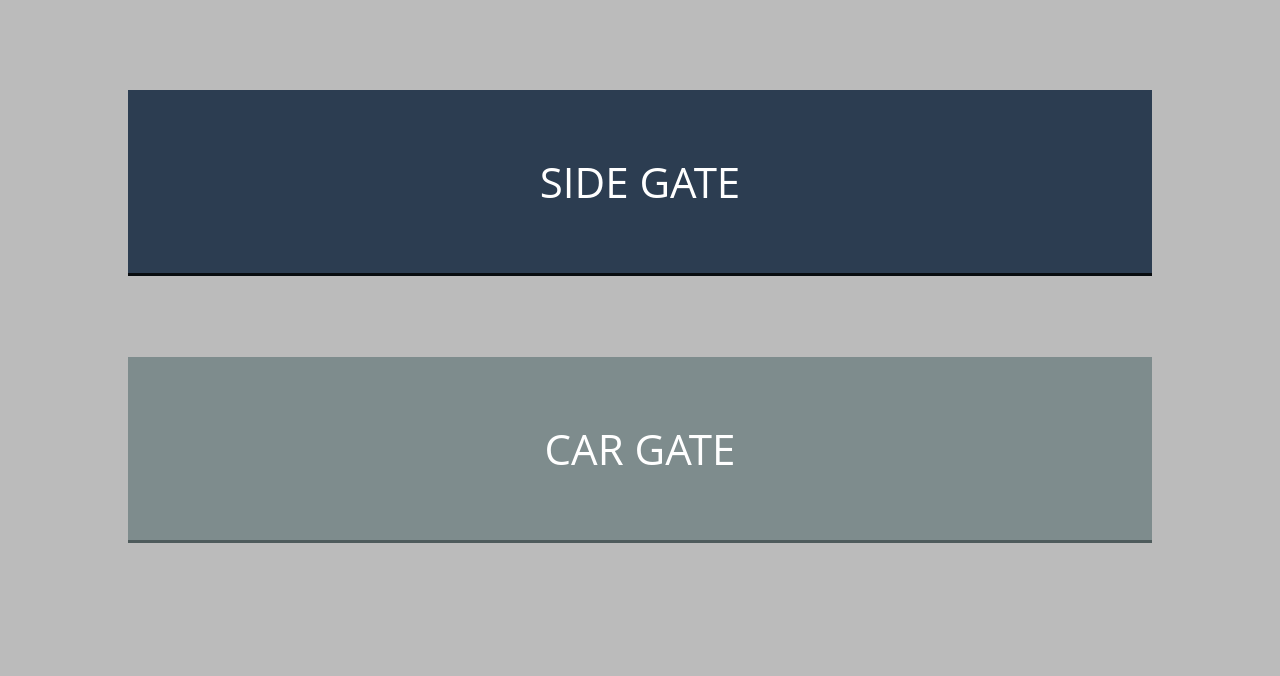
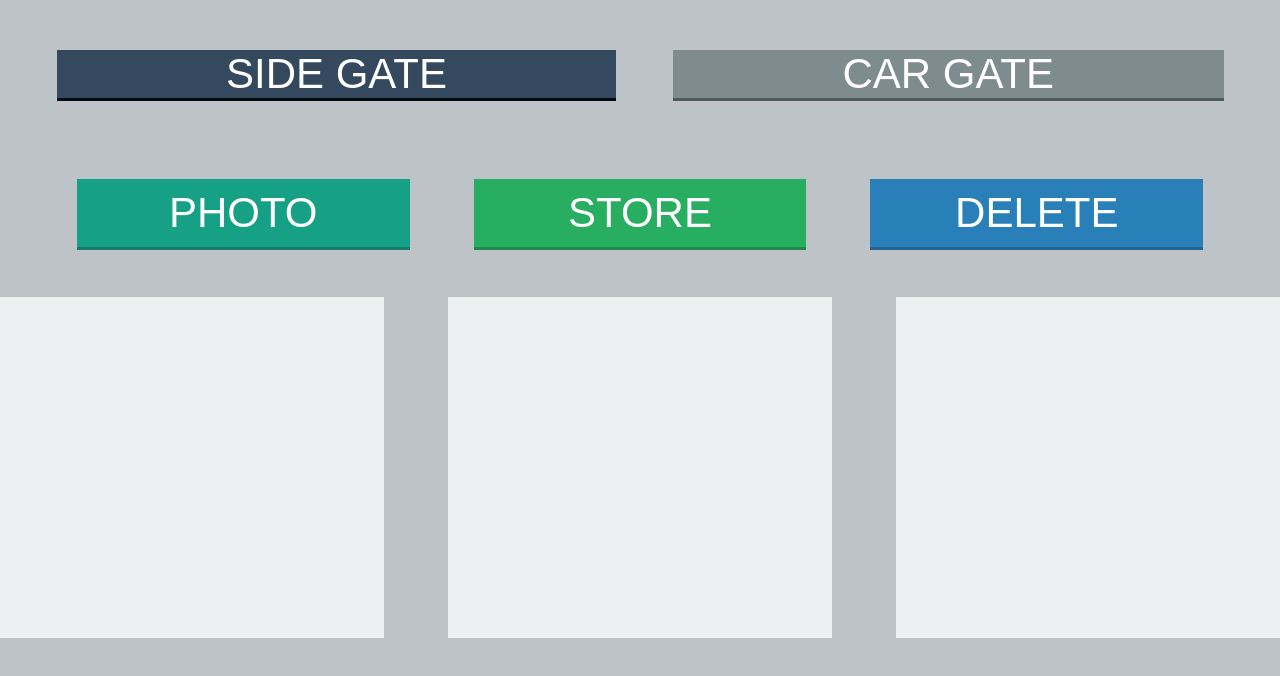
Before and after one commit to chiefenne/Garage, a plain HTML site: page index.html in a window 1280 px wide. Drawn offline with Linux system fonts and the light colour scheme.

Commit message:
Added camera feature and image upload

```diff
--- a/index.html
+++ b/index.html
@@ -9,13 +9,53 @@
 
 <body>
 
-    <div id='pedestrian' onclick='onButtonClicked(this, id)'>
-        <p class='btn btn-dark'>SIDE GATE</p>
-    </div>
+    <div class='container-doors'>
+        <div id=placeholder></div>
+        <div id='pedestrian' onclick='onDoorClicked(this, id)'>
+            <p class='btn btn-door btn-dark'>SIDE GATE</p>
+        </div>
+        <div id=placeholder></div>
+        <div id='gate' onclick='onDoorClicked(this, id)'>
+            <p class='btn btn-door btn-concrete'>CAR GATE</p>
+        </div>
+        <div id=placeholder></div>
+    </div> <!-- end id=container_doors -->
 
-    <div id='gate' onclick='onButtonClicked(this, id)'>
-        <p class='btn btn-concrete'>CAR GATE</p>
-    </div>
+    <div class='container-response'>
+        <div id='response'>
+            <p id='response_text' class='btn btn-green'></p>
+        </div>
+    </div> <!-- end id=container_doors -->
+
+    <div class='container-camera'>
+        <div id='l-cam' onclick='onCameraClicked(this, id)'>
+            <p class='btn cam'>PHOTO</p>
+        </div>
+        <div id='m-cam' onclick='onCameraClicked(this, id)'>
+            <p class='btn cam'>STORE</p>
+        </div>
+        <div id='r-cam' onclick='onCameraClicked(this, id)'>
+            <p class='btn cam'>DELETE</p>
+        </div>
+    </div> <!-- end id=container_camera -->
+
+    <div class='container-image'>
+        <div id='l-img'>
+            <img id='left' src='placeholder.png' alt='placeholder' width=100%>
+        </div>
+        <div id='m-img'>
+            <img  id='middle' src='placeholder.png' alt='placeholder' width=100%>
+        </div>
+        <div id='r-img'>
+            <img  id='right' src='placeholder.png' alt='placeholder' width=100%>
+        </div>
+    </div> <!-- end id=container_image -->
+
+    <div class='container-response-cam'>
+        <div id='cam_response'>
+            <p id='cam_response_text' class='btn btn-green'></p>
+        </div>
+    </div> <!-- end id=container-response-cam -->
 
     <script src='handler.js'></script>
 
--- a/static/handler.js
+++ b/static/handler.js
@@ -1,10 +1,33 @@
 //
-// handler function for button click events
+// handler functions for button click events
 //
 
-function onButtonClicked(obj, id) {
-  var xmlhttp;
-  xmlhttp = new XMLHttpRequest();
-  xmlhttp.open('GET', '/click?id=' + id, true);
-  xmlhttp.send();
-};
+function onDoorClicked(obj, id) {
+  var xhttp;
+
+  xhttp = new XMLHttpRequest();
+  xhttp.onreadystatechange = function() {
+  if (xhttp.readyState == 4 && xhttp.status == 200) {
+    document.getElementById('response_text').innerHTML = xhttp.responseText;
+    }
+  }
+  xhttp.open('GET', '/door?id='+id, true);
+  xhttp.send();
+}
+
+function onCameraClicked(obj, id) {
+  var xhttp;
+  var cam_pos = { 'l-cam': 'left', 'm-cam': 'middle', 'r-cam': 'right'};
+
+  xhttp = new XMLHttpRequest();
+  xhttp.onreadystatechange = function() {
+  if (xhttp.readyState == 4 && xhttp.status == 200) {
+    document.getElementById('cam_response_text').innerHTML = xhttp.responseText;
+    // add time to request to act as cachebreaker
+    // i.e. photo will be loaded again instead of being cached
+    document.getElementById(cam_pos[id]).src='my_image.png?' + new Date().getTime();
+    }
+  }
+  xhttp.open('GET', '/cam?id='+id, true);
+  xhttp.send();
+}
--- a/static/styles.css
+++ b/static/styles.css
@@ -3,27 +3,111 @@
 
 
 body {
-    width: 80%;
     margin-left: auto;
     margin-right: auto;
-    background-color: #bbb;
+    background-color: #bdc3c7;
+    -webkit-user-select: none;
+    user-select: none;
 }
 
-#pedestrian {margin-top: 3em;}
+.container-doors{
+    display: flex;
+    align-items: center;
+    justify-content: center;
+}
 
-.btn {font-size: 42px; white-space: nowrap; width:100%; padding: 1.5em 0em;
-    font-family: Open Sans, Helvetica,Arial,sans-serif;
-    display: inline-block; color: #fff; text-align: center;
-    -webkit-transition: border .25s linear, color .25s linear, background-color .25s linear;
-    -webkit-user-select: none;
-    transition: border .25s linear, color .25s linear, background-color .25s linear;}
+#pedestrian, #gate {
+    flex-grow: 6;
+}
+#placeholder {
+    flex-grow: 1;
+}
 
-/*DARK BUTTON STYLES*/
-.btn.btn-dark{background-color: #2c3d51; border-color: #2c3d51; -webkit-box-shadow: 0 3px 0 #080c0f; box-shadow: 0 3px 0 #080c0f;}
-.btn.btn-dark:hover{background-color:#202d3d;}
-.btn.btn-dark:active{top: 3px; outline: none; -webkit-box-shadow: none; box-shadow: none;}
+.container-response {
+    height: 5%;
+    margin-top: 0px;
+    display: flex;
+    align-items: center;
+    justify-content: center;
+}
 
-/*CONCRETE BUTTON STYLES*/
-.btn.btn-concrete{background-color: #7e8c8d; border-color: #7e8c8d; -webkit-box-shadow: 0 3px 0 #4e5b5c; box-shadow: 0 3px 0 #4e5b5c;}
-.btn.btn-concrete:hover{background-color:#6a7879;}
-.btn.btn-concrete:active{top: 3px; outline: none; -webkit-box-shadow: none; box-shadow: none;}
+#response_text {
+    font-size: 24px;
+    margin: 0 0 0 0;
+}
+
+.container-response-cam {
+    height: 5%;
+    margin-top: 0px;
+    display: flex;
+    align-items: center;
+    justify-content: center;
+}
+
+#cam_response_text {
+    font-size: 24px;
+    margin: 0 0 0 0;
+}
+
+.container-camera {
+    display: flex;
+    align-items: center;
+    justify-content: center;
+}
+
+.container-image {
+    margin-top: 50px;
+    display: flex;
+    align-items: center;
+    justify-content: center;
+}
+
+#m-cam, #m-img {
+    padding-left: 5%;
+    padding-right: 5%;
+}
+
+#l-cam, #m-cam, #r-cam {width: 26%}
+
+#l-cam .cam {background-color: #16a085; box-shadow: 0 3px 0 #117D68;}
+#m-cam .cam {background-color: #27ae60; box-shadow: 0 3px 0 #1F894C;}
+#r-cam .cam {background-color: #2980b9; box-shadow: 0 3px 0 #216694;}
+
+#l-cam .cam:active {top: 3px; outline: none; box-shadow: none;}
+#m-cam .cam:active {top: 3px; outline: none; box-shadow: none;}
+#r-cam .cam:active {top: 3px; outline: none; box-shadow: none;}
+
+.btn {
+    height: 20%;
+    margin-bottom: 0px;
+    font-size: 42px;
+    font-family: Arial;
+    color: #fff;
+    background: #3498db;
+    text-decoration: none;
+    /* for centering text, etc. in class btn following 3 lines are needed */
+    display: flex;
+    align-items: center;
+    justify-content: center;
+}
+
+.btn.cam {
+    height: 5%;
+    padding-left: 0;
+    padding-right: 0;
+    padding-top: 10px;
+    padding-bottom: 10px;
+    background-color: #16a085; border-color: #16a085; box-shadow: 0 3px 0 #117e68;
+}
+.btn.cam:active {top: 3px; outline: none; box-shadow: none;}
+
+/*WET ASPHALT*/
+.btn.btn-dark{background-color: #34495e; border-color: #34495e; box-shadow: 0 3px 0 #080c0f;}
+.btn.btn-dark:active{top: 3px; outline: none; box-shadow: none;}
+
+/*ASBESTOS*/
+.btn.btn-concrete{background-color: #7f8c8d; border-color: #7f8c8d; box-shadow: 0 3px 0 #4e5b5c;}
+.btn.btn-concrete:active{top: 3px; outline: none; box-shadow: none;}
+
+/*SILVER*/
+.btn.btn-green{background-color: #bdc3c7; border-color: #bdc3c7; outline: none; box-shadow: none;}
```
Also changed, not shown: static/my_image.png (added), static/placeholder.png (added), 2 other files.
